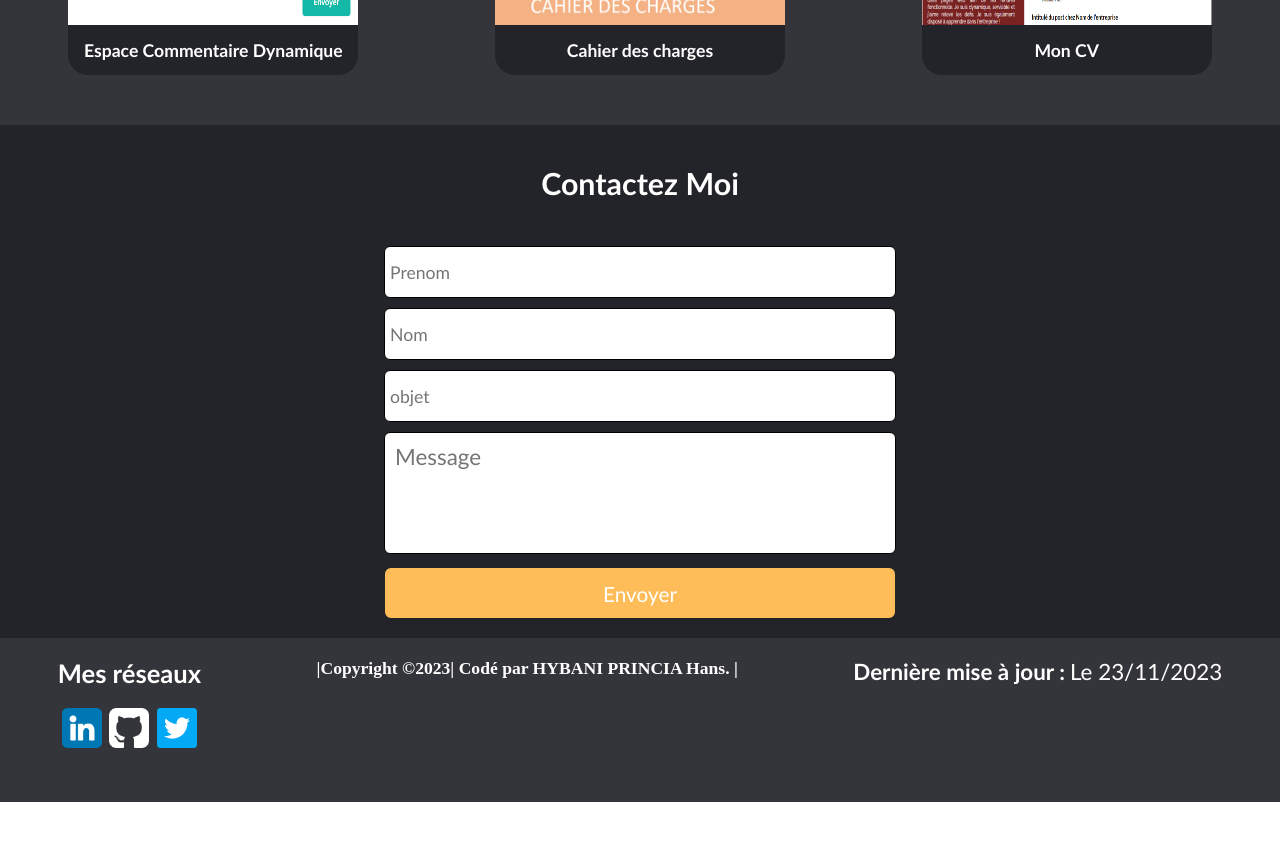
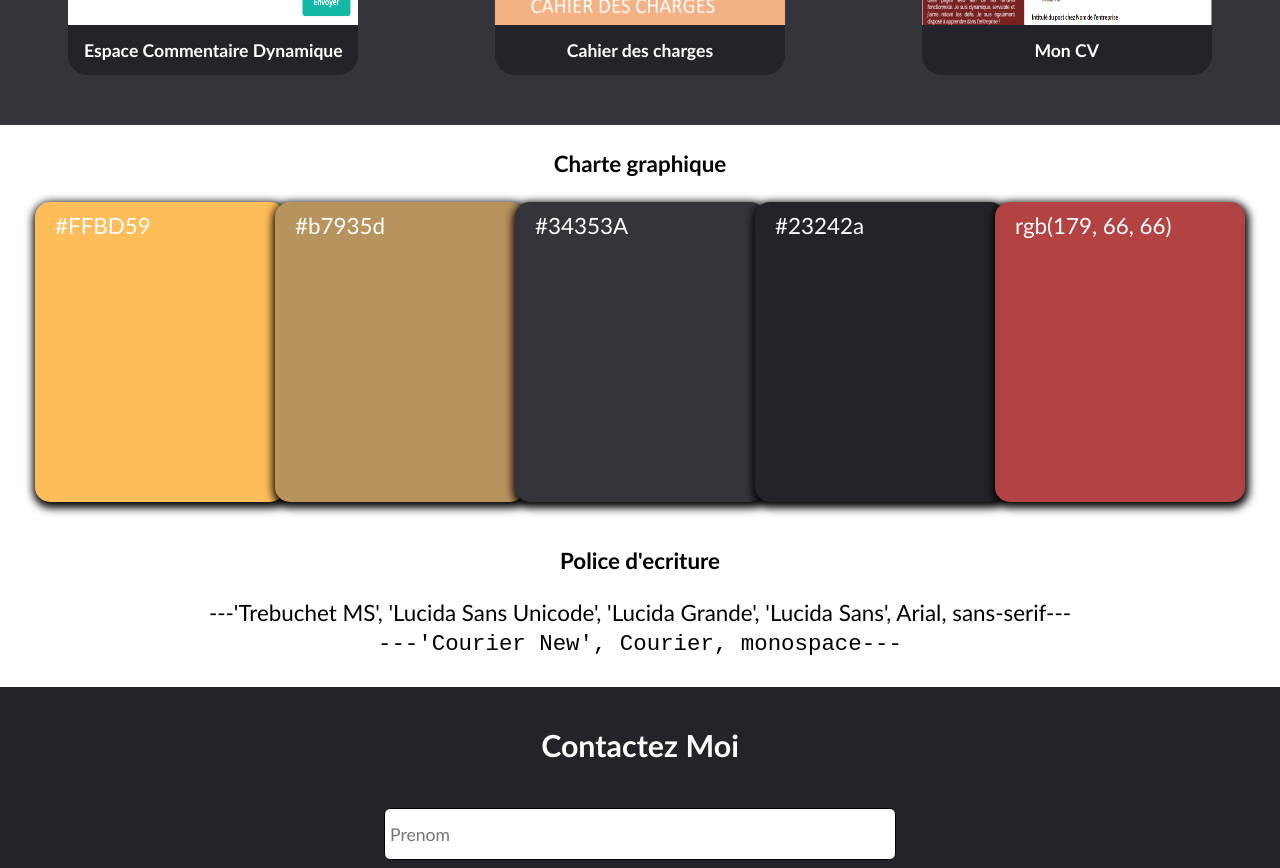
Before and after one commit to Hans-Hybani/Mon-Portfolio, a Vue app: page / in a window 1280 px wide. Shown: the part 1720-2588 px from the top of the page. Before the commit the page ends 2522 px from the top, so only its background shows below. Built offline with nearby package versions, Linux system fonts and the light colour scheme.

Commit message:
Ajout d'une section charte graphique et mise à jour de quelque composant css, ainsi que la mise en place de quelque commentaire

```diff
--- a/index.html
+++ b/index.html
@@ -5,12 +5,11 @@
     <link rel="apple-touch-icon" sizes="180x180" href="./public/Média/favicon/apple-touch-icon.png">
     <link rel="icon" type="image/png" sizes="32x32" href="./public/Média/favicon/favicon-32x32.png">
     <link rel="icon" type="image/png" sizes="16x16" href="./public/Média/favicon/favicon-16x16.png">
-    <link rel="manifest" href="/site.webmanifest">
     <meta name="msapplication-TileColor" content="#da532c">
     <meta name="theme-color" content="#ffffff">
     <meta name="viewport" content="width=device-width, initial-scale=1.0">
     <!-- Référencement -->
-    <meta name="description" content="Portfolio de HYBANI PRINCIA Hans">
+    <meta name="description" content="Myfolio">
     <meta name="author" content="Hans HYBANI PRINCIA">
     <meta name="robots" content="index, follow">
     <!-- Méta-information pour twitter -->
@@ -25,7 +24,7 @@
     <meta property="og:image" content="https://media.licdn.com/dms/image/D4E03AQG3Iw9l8-eAWg/profile-displayphoto-shrink_200_200/0/1695735621679?e=1701907200&v=beta&t=SUfzppCNNZ3QC73eI8r846EgtHVayi4tP6vkKST5-0Y">
     <meta property="og:url" content="www.linkedin.com/in/hans-h-bb5336293">
     <meta property="og:type" content="website">
-    <title>MyPortfolio</title>
+    <title>Myfolio</title>
   </head>
   <body>
     <div id="app"></div>
--- a/src/components/Code.vue
+++ b/src/components/Code.vue
@@ -156,8 +156,36 @@
                                   </div>
                       </section>
                 </section>
+                <section class="charte">
+                      <h2>Charte graphique</h2>
+                      <div class="charte__color">
+                            <div class="charte__color__1">
+                              <p>#FFBD59</p>
+                            </div>
+                            <div class="charte__color__2">
+                              <p>#b7935d</p>
+                            </div>
+                            <div class="charte__color__3">
+                              <p>#34353A</p>
+                            </div>
+                            <div class="charte__color__4">
+                              <p>#23242a</p>
+                            </div>
+                            <div class="charte__color__5">
+                              <p>rgb(179, 66, 66)</p>
+                            </div>
+                      </div>
+                      <div class="police">
+                            <h3>Police d'ecriture</h3>
+                            <div class="police__font">
+                                  <p>---'Trebuchet MS', 'Lucida Sans Unicode', 'Lucida Grande', 'Lucida Sans', Arial, sans-serif---</p>
+                                  <p class="courrier">---'Courier New', Courier, monospace---</p>
+                            </div>
+                      </div>
+                </section>
                 <section id="Contact">
                       <h2  class="titreDuFormulaire">Contactez Moi</h2>
+                      <!-- Ici s'afficheront les messages d'erreurs lorsque l'utilisateur n'aura pas rempli un ou tout les champs -->
                             <div class="formulaire_Error">
                                     <h3 id="formulair_message_alert">Tous les champs doivent etre remplis</h3>
                                     <h3 id="Numsyntaxe__prenom"></h3>
@@ -481,9 +509,8 @@ body{
   padding: 0;
   margin: 0;
 }
-
 /* Debut du Main */
-/* Section Me */
+/* Cette section contient le nom, une petite pésentation ainsi que ma photo, c'est la section juste en dessous du menu  */
 #Me{
   display: grid;
   grid-template-columns:repeat(2,405px);
@@ -494,7 +521,6 @@ body{
   padding-top:160px;
   padding-bottom: 40px;
 }
-
 #Me h2{
   color: #FFBD59;
   font-size: 2.5em;
@@ -532,12 +558,11 @@ body{
   width: 400px;
   height: 500px;
 }
-/* Section Portfolio commence par aboutMyskills */
+/* Cette section comment à partir du titre About */
 #aboutMyskills{
   background-color:#23242a;
   margin-top: -25px;
   padding-top: 50px;
-  /* padding-bottom: 30px; */
 }
 .aboutMyskills_titre{
   padding-top: 20px;
@@ -652,7 +677,7 @@ body{
   margin-top: -55px;
   font-family:'Trebuchet MS', 'Lucida Sans Unicode', 'Lucida Grande', 'Lucida Sans', Arial, sans-serif;
 }
-/* Modale */
+/* Cette partie du css apporte du style à toute mes modales */
 #overlay{
   position: fixed;
   top: 0;
@@ -818,7 +843,7 @@ body{
   border: 0 solid #FFBD59;
   background-color: #FFBD59;
 }
-/* Portfolio */
+/* Cette section est celle où j'ai mis mes realisations */
 #Portfolio{
   padding-top: 50px;
   background-color: #34353A;
@@ -858,6 +883,74 @@ body{
   height: 240px;
   border-radius: 20px 20px 0px 0;
 }
+/* Cette section est celle où il y'a les carte montrant les couleurs et polices utiliser dans ce portfolio */
+.charte{
+  display: flex;
+  flex-wrap: wrap;
+  justify-content: center;
+}
+.charte h2{
+  margin-top: 25px;
+  font-size: 1.4em;
+  width: 100%;
+  text-align: center;
+  font-family: 'Trebuchet MS', 'Lucida Sans Unicode', 'Lucida Grande', 'Lucida Sans', Arial, sans-serif;
+}
+.charte__color{
+  width: 100%;
+  display: flex;
+  justify-content: center;
+}
+.charte__color div{
+  margin-top: 25px;
+  width: 250px;
+  height: 300px;
+  border-radius: 15px;
+  box-shadow: 1px 3px 8px 3px black;
+}
+.charte__color div p{
+  padding-left: 20px;
+  padding-top: 10px;
+}
+.charte__color__1{
+  background-color: #FFBD59;
+}
+.charte__color__2{
+  background-color: #b7935d;
+  margin-left: -10px;
+}
+.charte__color__3{
+  background-color: #34353A;
+  margin-left: -10px;
+}
+.charte__color__4{
+  background-color: #23242a;
+  margin-left: -10px;
+}
+.charte__color__5{
+  background-color: rgb(179, 66, 66);
+  margin-left: -10px;
+}
+.police h3{
+  width: 100%;
+  padding-top: 45px;
+  text-align: center;
+  font-size: 1.4em;
+  font-family: 'Trebuchet MS', 'Lucida Sans Unicode', 'Lucida Grande', 'Lucida Sans', Arial, sans-serif;
+}
+.police__font{
+  padding-top: 25px;
+  padding-bottom: 30px;
+}
+.police__font p{
+  color: #000;
+  text-align: center;
+}
+.courrier{
+  padding-top: 5px;
+  font-family: 'Courier New', Courier, monospace;
+}
+/* C'est ici que commence le dormulare de contacte */
 #Contact{
   background-color: #23242a;
   display: flex;
```
